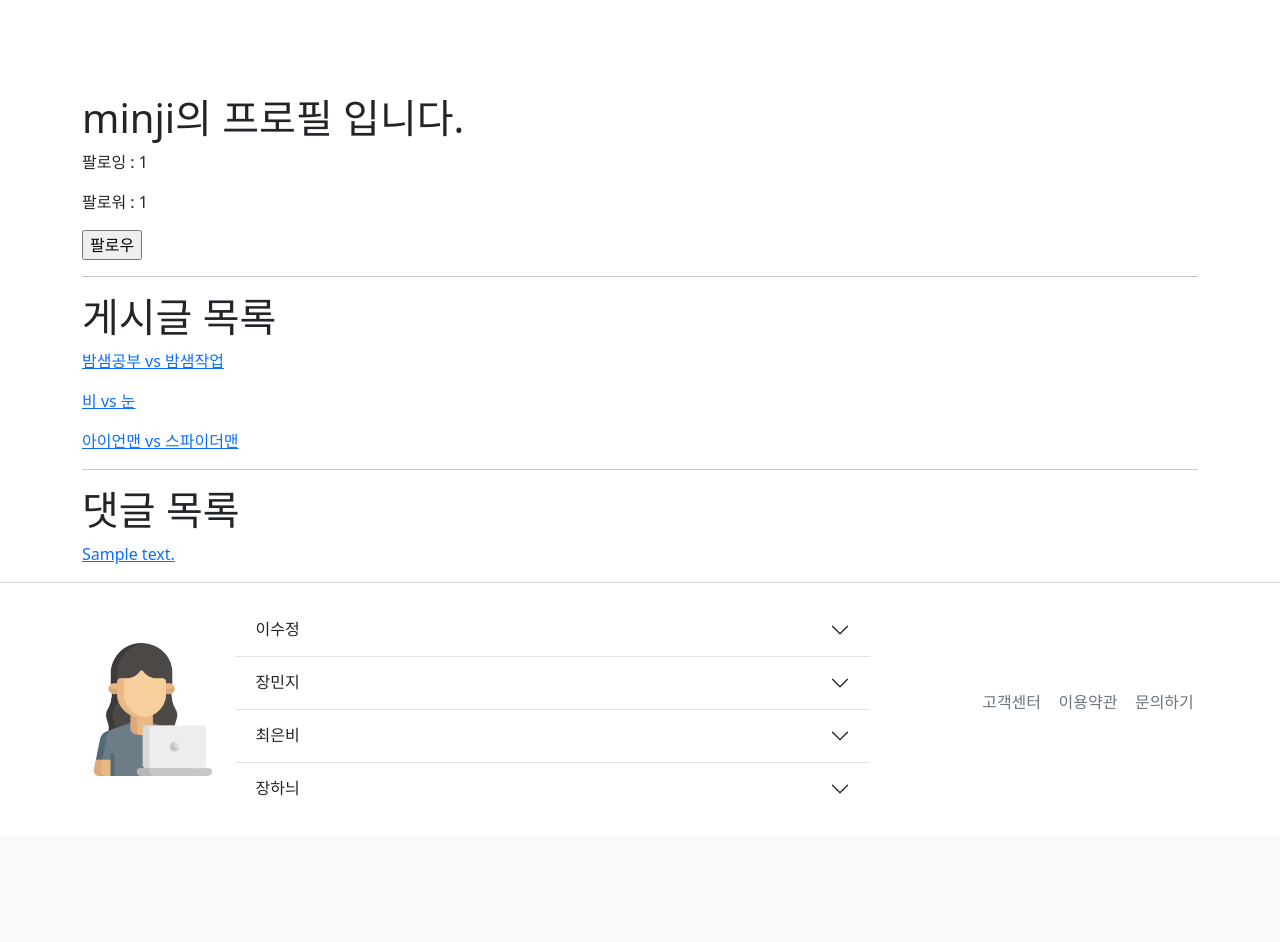
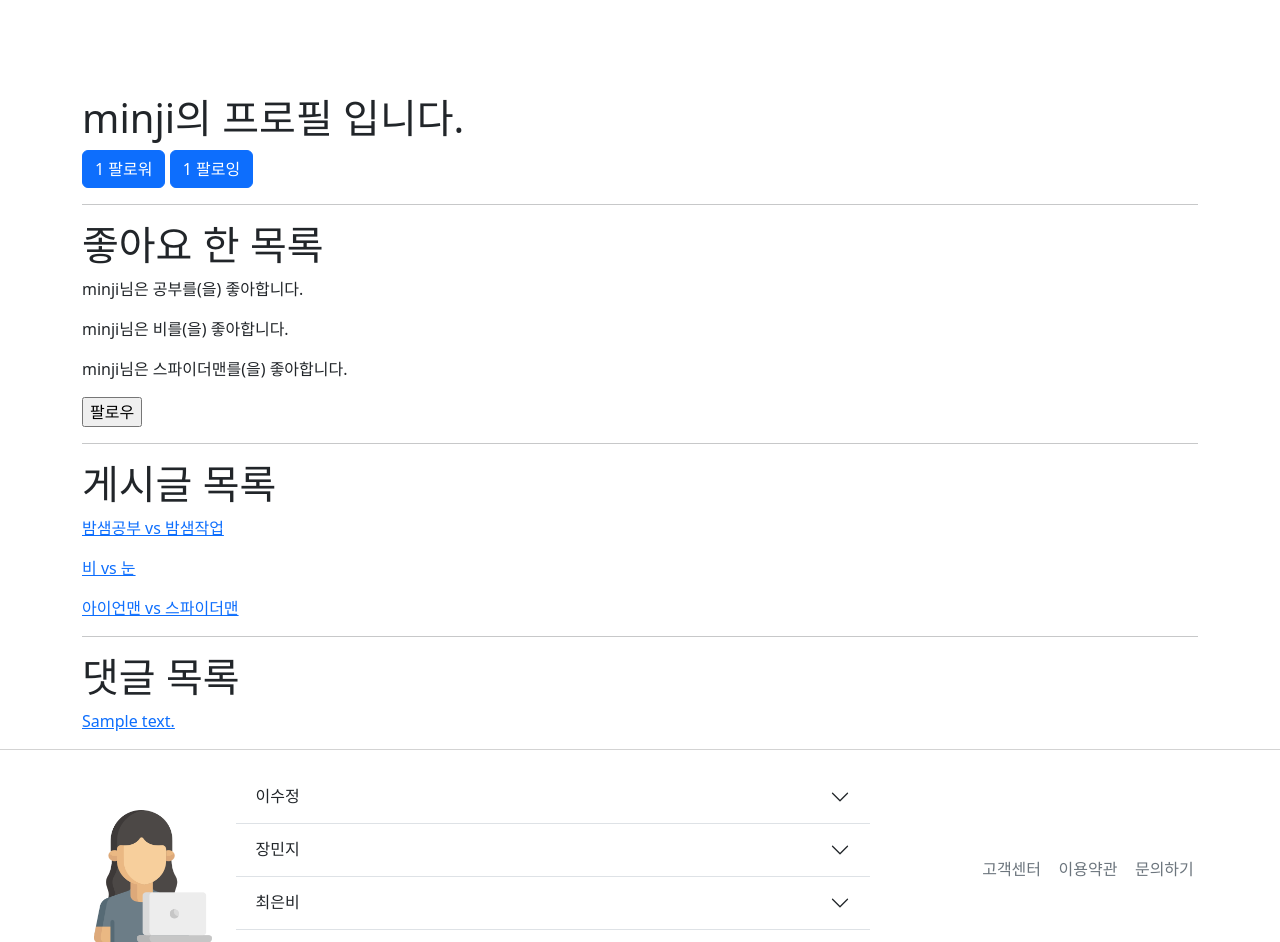
Before and after one commit to Shureeshu/balance_6, a Django app: page /accounts/profile/minji/ in a window 1280 px wide. Shown: the part 66-1008 px from the top of the page. Before the commit the page ends 862 px from the top, so only its background shows below. Run offline with Django 3.2, Linux system fonts and the light colour scheme; data comes from the database, SQL or seed files in the repository; tables that the repository leaves empty hold one stand-in row (values such as "Sample post").

Commit message:
merge eunbi

```diff
--- a/accounts/templates/accounts/profile.html
+++ b/accounts/templates/accounts/profile.html
@@ -2,8 +2,67 @@
 
 {% block content %}
     <h1>{{ person.username }}의 프로필 입니다.</h1>
-    <p>팔로잉 : <span id = 'followings-count'>{{ person.followings.all|length }}</span></p>
-    <p>팔로워 : <span id = 'followers-count'>{{ person.followers.all|length }}</span></p>
+
+    <!-- 팔로워 모달 버튼 -->
+    <button type="button" class="btn btn-primary" data-bs-toggle="modal" data-bs-target="#followersModal">
+      <span id = 'followers-count'>{{ person.followers.all|length }}</span> 팔로워
+    </button>
+
+    <!-- 팔로워 Modal -->
+    <div class="modal fade" id="followersModal" tabindex="-1" aria-labelledby="followersModalLabel" aria-hidden="true">
+      <div class="modal-dialog">
+        <div class="modal-content">
+          <div class="modal-header">
+            <h1 class="modal-title fs-5" id="followersModalLabel">팔로워</h1>
+            <button type="button" class="btn-close" data-bs-dismiss="modal" aria-label="Close"></button>
+          </div>
+          <div class="modal-body">
+            {% for follower in person.followers.all %}
+              {{ follower }}
+            {% endfor %}
+          </div>
+          <div class="modal-footer">
+            <button type="button" class="btn btn-secondary" data-bs-dismiss="modal">Close</button>
+          </div>
+        </div>
+      </div>
+    </div>
+
+
+    <!-- 팔로잉 모달 버튼 -->
+    <button type="button" class="btn btn-primary" data-bs-toggle="modal" data-bs-target="#followingsModal">
+      <span id = 'followings-count'>{{ person.followings.all|length }}</span> 팔로잉
+    </button>
+
+    <!-- 팔로잉 Modal -->
+    <div class="modal fade" id="followingsModal" tabindex="-1" aria-labelledby="followingsModalLabel" aria-hidden="true">
+      <div class="modal-dialog">
+        <div class="modal-content">
+          <div class="modal-header">
+            <h1 class="modal-title fs-5" id="followingsModalLabel">팔로잉</h1>
+            <button type="button" class="btn-close" data-bs-dismiss="modal" aria-label="Close"></button>
+          </div>
+          <div class="modal-body">
+            {% for following in person.followings.all %}
+              {{ following }}
+            {% endfor %}
+          </div>
+          <div class="modal-footer">
+            <button type="button" class="btn btn-secondary" data-bs-dismiss="modal">Close</button>
+          </div>
+        </div>
+      </div>
+    </div>
+
+
+
+    <hr>
+
+    <h1> 좋아요 한 목록 </h1>
+    {% for post in person.post_set.all %}
+      <p>{{ person.username }}님은 {{ post.select1_content }}를(을) 좋아합니다.</p>
+    {% endfor %}
+
 
     {% if person != user %}
       <form id="follow-form" data-user-id="{{ person.username }}">
```
Also changed, not shown: posts/forms.py (+12 -0 lines).
